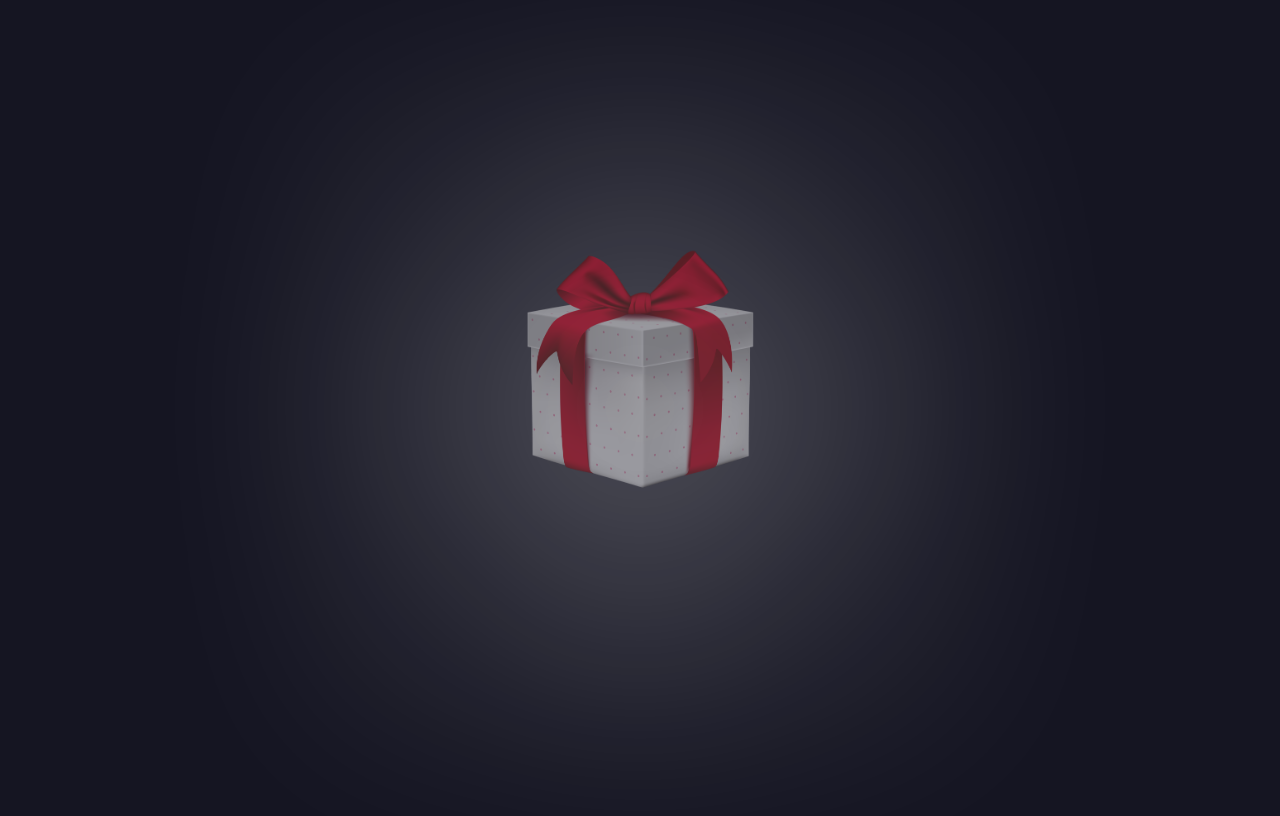
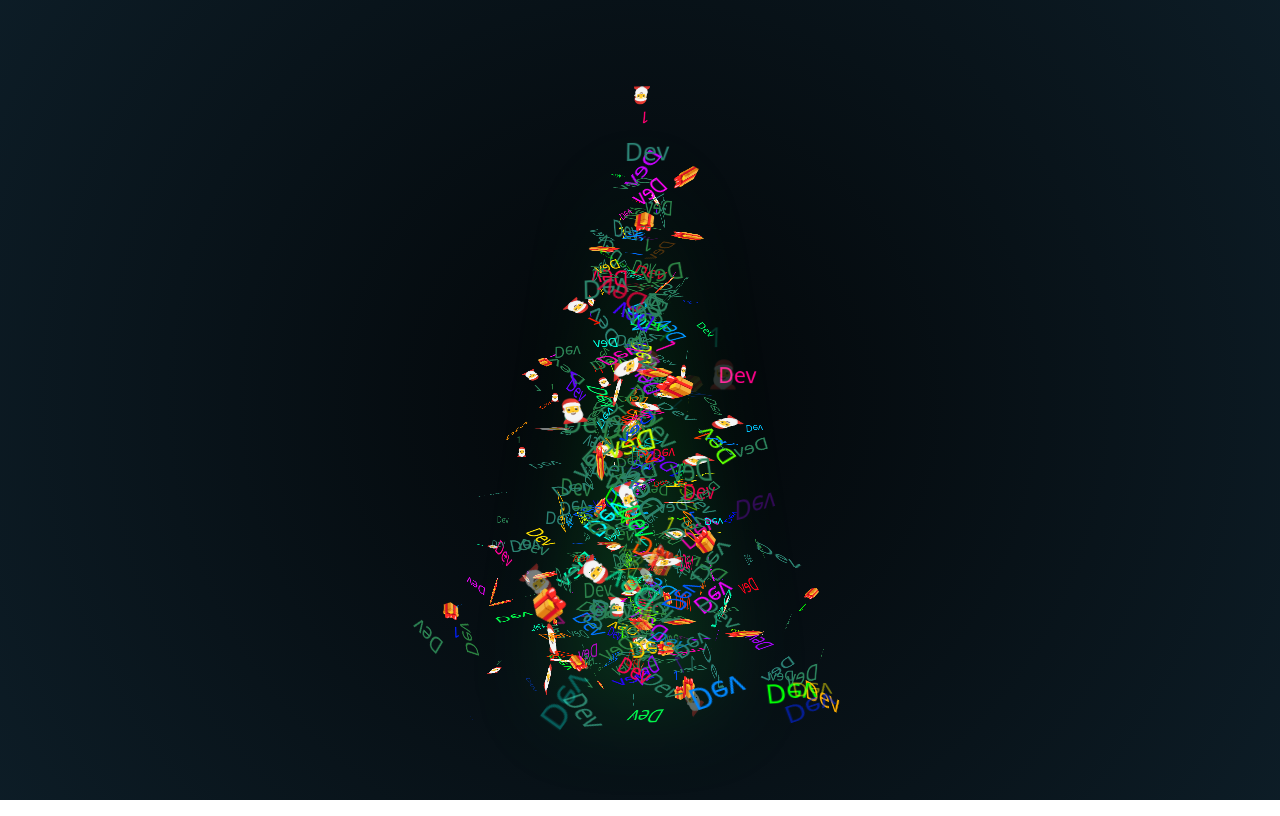
Before and after one commit to frisy-a/Ari, a plain HTML site: page index.html in a window 1280 px wide. Drawn offline with Linux system fonts and the light colour scheme.

Commit message:
Add files via upload

```diff
--- a/index.html
+++ b/index.html
@@ -1,110 +1,422 @@
 <!DOCTYPE html>
-<html lang="en">
-
+<html lang="es">
 <head>
     <meta charset="UTF-8">
     <meta name="viewport" content="width=device-width, initial-scale=1.0">
-    <title>Merry Christmas</title>
-    <link rel="shortcut icon" href="icon.ico" type="image/x-icon">
-
-    <style>
-        body {
-            background-color: #151522;
-            overflow: hidden;
-            display: flex;
-            align-items: center;
-            justify-content: center;
-            transition: 5s;
-        }
-
-
-        .container {
-            width: 100%;
-            min-height: 100vh;
-            display: flex;
-            justify-content: center;
-            align-items: center;
-        }
-
-        button {
-            cursor: pointer;
-            position: relative;
-            width: 250px;
-            height: 250px;
-            display: flex;
-            justify-content: center;
-            align-items: center;
-            background: none;
-            border: none;
-        }
-
-        button div {
-            width: 100%;
-            height: 100%;
-            position: absolute;
-            background: white;
-            border-radius: 100%;
-            filter: blur(150px);
-        }
-
-        img {
-            width: 100%;
-            height: 100%;
-            animation: mystery-box-animation 3s infinite ease-in-out;
-        }
-
-        @keyframes mystery-box-animation {
-
-            0%,
-            100% {
-                transform: translateY(0);
-            }
-
-            50% {
-                transform: translateY(-50px);
-                opacity: 30%;
-            }
-        }
-
-        .transition-background {
-            position: absolute;
-            left: 0;
-            top: 0;
-            width: 100%;
-            min-height: 100vh;
-            background-color: transparent;
-            transition: 0.5s;
-            background-color: #151522;
-            opacity: 0;
-            z-index: -10;
-        }
-
-        .close {
-            opacity: 1;
-            z-index: 10;
-        }
-    </style>
+    <title>Navidad</title>
+    <link rel="stylesheet" href="stile.css">
 </head>
-
 <body>
-    <div class="container">
-        <button id="box">
-            <div></div>
-            <img src="mystery-box.png" alt="">
-        </button>
-    </div>
-
-    <div id="transition" class="transition-background"></div>
-
-    <script>
-        document.getElementById('box').addEventListener('click', function () {
-            document.getElementById('transition').classList.add('close')
-
-            setTimeout(() => {
-                window.location.href = 'merry-christmas.html'
-            }, 500);
-        })
-    </script>
+    <aside>
+        <div></div>
+      </aside>
+      <ul>
+        <li></li>
+        <li></li>
+        <li></li>
+        <li></li>
+        <li></li>
+        <li></li>
+        <li></li>
+        <li></li>
+        <li></li>
+        <li></li>
+        <li></li>
+        <li></li>
+        <li></li>
+        <li></li>
+        <li></li>
+        <li></li>
+        <li></li>
+        <li></li>
+        <li></li>
+        <li></li>
+        <li></li>
+        <li></li>
+        <li></li>
+        <li></li>
+        <li></li>
+        <li></li>
+        <li></li>
+        <li></li>
+        <li></li>
+        <li></li>
+        <li></li>
+        <li></li>
+        <li></li>
+        <li></li>
+        <li></li>
+        <li></li>
+        <li></li>
+        <li></li>
+        <li></li>
+        <li></li>
+        <li></li>
+        <li></li>
+        <li></li>
+        <li></li>
+        <li></li>
+        <li></li>
+        <li></li>
+        <li></li>
+        <li></li>
+        <li></li>
+        <li></li>
+        <li></li>
+        <li></li>
+        <li></li>
+        <li></li>
+        <li></li>
+        <li></li>
+        <li></li>
+        <li></li>
+        <li></li>
+        <li></li>
+        <li></li>
+        <li></li>
+        <li></li>
+        <li></li>
+        <li></li>
+        <li></li>
+        <li></li>
+        <li></li>
+        <li></li>
+        <li></li>
+        <li></li>
+        <li></li>
+        <li></li>
+        <li></li>
+        <li></li>
+        <li></li>
+        <li></li>
+        <li></li>
+        <li></li>
+        <li></li>
+        <li></li>
+        <li></li>
+        <li></li>
+        <li></li>
+        <li></li>
+        <li></li>
+        <li></li>
+        <li></li>
+        <li></li>
+        <li></li>
+        <li></li>
+        <li></li>
+        <li></li>
+        <li></li>
+        <li></li>
+        <li></li>
+        <li></li>
+        <li></li>
+        <li></li>
+        <li></li>
+        <li></li>
+        <li></li>
+        <li></li>
+        <li></li>
+        <li></li>
+        <li></li>
+        <li></li>
+        <li></li>
+        <li></li>
+        <li></li>
+        <li></li>
+        <li></li>
+        <li></li>
+        <li></li>
+        <li></li>
+        <li></li>
+        <li></li>
+        <li></li>
+        <li></li>
+        <li></li>
+        <li></li>
+        <li></li>
+        <li></li>
+        <li></li>
+        <li></li>
+        <li></li>
+        <li></li>
+        <li></li>
+        <li></li>
+        <li></li>
+        <li></li>
+        <li></li>
+        <li></li>
+        <li></li>
+        <li></li>
+        <li></li>
+        <li></li>
+        <li></li>
+        <li></li>
+        <li></li>
+        <li></li>
+        <li></li>
+        <li></li>
+        <li></li>
+        <li></li>
+        <li></li>
+        <li></li>
+        <li></li>
+        <li></li>
+        <li></li>
+        <li></li>
+        <li></li>
+        <li></li>
+        <li></li>
+        <li></li>
+        <li></li>
+        <li></li>
+        <li></li>
+        <li></li>
+        <li></li>
+        <li></li>
+        <li></li>
+        <li></li>
+        <li></li>
+        <li></li>
+        <li></li>
+        <li></li>
+        <li></li>
+        <li></li>
+        <li></li>
+        <li></li>
+        <li></li>
+        <li></li>
+        <li></li>
+        <li></li>
+        <li></li>
+        <li></li>
+        <li></li>
+        <li></li>
+        <li></li>
+        <li></li>
+        <li></li>
+        <li></li>
+        <li></li>
+        <li></li>
+        <li></li>
+        <li></li>
+        <li></li>
+        <li></li>
+        <li></li>
+        <li></li>
+        <li></li>
+        <li></li>
+        <li></li>
+        <li></li>
+        <li></li>
+        <li></li>
+        <li></li>
+        <li></li>
+        <li></li>
+        <li></li>
+        <li></li>
+        <li></li>
+        <li></li>
+        <li></li>
+        <li></li>
+        <li></li>
+        <li></li>
+        <li></li>
+        <li></li>
+        <li></li>
+        <li></li>
+        <li></li>
+        <li></li>
+        <li></li>
+        <li></li>
+        <li></li>
+        <li></li>
+        <li></li>
+        <li></li>
+        <li></li>
+        <li></li>
+        <li></li>
+        <li></li>
+        <li></li>
+        <li></li>
+        <li></li>
+        <li></li>
+        <li></li>
+        <li></li>
+        <li></li>
+        <li></li>
+        <li></li>
+        <li></li>
+        <li></li>
+        <li></li>
+        <li></li>
+        <li></li>
+        <li></li>
+        <li></li>
+        <li></li>
+        <li></li>
+        <li></li>
+        <li></li>
+        <li></li>
+        <li></li>
+        <li></li>
+        <li></li>
+        <li></li>
+        <li></li>
+        <li></li>
+        <li></li>
+        <li></li>
+        <li></li>
+        <li></li>
+        <li></li>
+        <li></li>
+        <li></li>
+        <li></li>
+        <li></li>
+        <li></li>
+        <li></li>
+        <li></li>
+        <li></li>
+        <li></li>
+        <li></li>
+        <li></li>
+        <li></li>
+        <li></li>
+        <li></li>
+        <li></li>
+        <li></li>
+        <li></li>
+        <li></li>
+        <li></li>
+        <li></li>
+        <li></li>
+        <li></li>
+        <li></li>
+        <li></li>
+        <li></li>
+        <li></li>
+        <li></li>
+        <li></li>
+        <li></li>
+        <li></li>
+        <li></li>
+        <li></li>
+        <li></li>
+        <li></li>
+        <li></li>
+        <li></li>
+        <li></li>
+        <li></li>
+        <li></li>
+        <li></li>
+        <li></li>
+        <li></li>
+        <li></li>
+        <li></li>
+        <li></li>
+        <li></li>
+        <li></li>
+        <li></li>
+        <li></li>
+        <li></li>
+        <li></li>
+        <li></li>
+        <li></li>
+        <li></li>
+        <li></li>
+        <li></li>
+        <li></li>
+        <li></li>
+        <li></li>
+        <li></li>
+        <li></li>
+        <li></li>
+        <li></li>
+        <li></li>
+        <li></li>
+        <li></li>
+        <li></li>
+        <li></li>
+        <li></li>
+        <li></li>
+        <li></li>
+        <li></li>
+        <li></li>
+        <li></li>
+        <li></li>
+        <li></li>
+        <li></li>
+        <li></li>
+        <li></li>
+        <li></li>
+        <li></li>
+        <li></li>
+        <li></li>
+        <li></li>
+        <li></li>
+        <li></li>
+        <li></li>
+        <li></li>
+        <li></li>
+        <li></li>
+        <li></li>
+        <li></li>
+        <li></li>
+        <li></li>
+        <li></li>
+        <li></li>
+        <li></li>
+        <li></li>
+        <li></li>
+        <li></li>
+        <li></li>
+        <li></li>
+        <li></li>
+        <li></li>
+        <li></li>
+        <li></li>
+        <li></li>
+        <li></li>
+        <li></li>
+        <li></li>
+        <li></li>
+        <li></li>
+        <li></li>
+        <li></li>
+        <li></li>
+        <li></li>
+        <li></li>
+        <li></li>
+        <li></li>
+        <li></li>
+        <li></li>
+        <li></li>
+        <li></li>
+        <li></li>
+        <li></li>
+        <li></li>
+        <li></li>
+        <li></li>
+        <li></li>
+        <li></li>
+        <li></li>
+        <li></li>
+        <li></li>
+        <li></li>
+        <li></li>
+        <li></li>
+        <li></li>
+        <li></li>
+        <li></li>
+        <li></li>
+        <li></li>
+        <li></li>
+        <li></li>
+        <li></li>
+        <li></li>
+        <li></li>
+        <li></li>
+        <li></li>
+      </ul>
 </body>
-
+<script src="script.js"></script>
 </html>
--- /dev/null
+++ b/script.js
@@ -0,0 +1,57 @@
+const baubles = document.querySelectorAll("li");
+const lights = document.querySelectorAll("li:nth-child(odd)");
+const maxX = 30;
+const maxY = 35;
+const baublesLength = baubles.length;
+
+baubles.forEach((bauble, i) => {
+  // Tree
+  const y = Math.pow(i / baublesLength, 0.5) * maxY * 2 - maxY;
+  const x =
+    Math.pow((maxX * i) / baublesLength, 0.5) *
+    5.5 *
+    Math.random() *
+    (i % 2 === 0 ? 1 : -1);
+  const r = Math.random();
+  const n = Math.random();
+
+  bauble.style.setProperty("--x", `${x}vmin`);
+  bauble.style.setProperty("--y", `${y}vmin`);
+  bauble.style.setProperty("--r", `${r}turn`);
+  bauble.style.setProperty("--sign", n > 0.5 ? -1 : 1);
+  bauble.style.setProperty("--s", Math.random() * 0.875 + 0.125);
+  bauble.style.setProperty("--hue", Math.random() * 360);
+
+  bauble.textContent =
+    Math.random() >= 0.2 ? "Dev" : Math.random() >= 0.5 ? "1🎅" : "1🎁";
+
+  if (i % 2 === 0) {
+    bauble.animate(
+      { opacity: [1, 1, 0] },
+      {
+        duration: 2000 + Math.random() * 3000,
+        iterations: Infinity,
+        direction: "alternate",
+        delay: Math.random() * -16000,
+        easing: "ease-in"
+      }
+    );
+  }
+  const animation = bauble.animate(
+    { transform: ["rotateX(1turn) rotateY(2turn)"] },
+    {
+      duration: 7000 + Math.random() * 13000,
+      iterations: Infinity,
+      direction: "alternate",
+      delay: Math.random() * -16000,
+      easing: "ease-in",
+      composite: "add"
+    }
+  );
+  if (
+    i % 2 === 1 ||
+    !window.matchMedia?.("(prefers-reduced-motion: no-preference)")
+  ) {
+    animation.pause();
+  }
+});
--- /dev/null
+++ b/stile.css
@@ -0,0 +1,81 @@
+body {
+  height: 100vh;
+  height: 100svh;
+  display: grid;
+  perspective: 150vmin;
+  overflow: hidden;
+  background: radial-gradient(circle, hsl(203 50% 2%), hsl(203 50% 10%));
+  font-family: system-ui, sans-serif;
+  font-size: 3.6vmin;
+}
+
+* {
+  margin: 0;
+  padding: 0;
+  box-sizing: border-box;
+}
+
+ul {
+  list-style: none;
+  display: grid;
+  margin: auto;
+
+  /* Ajustamos para que el giro sea unificado */
+  animation: display-case 10s infinite linear;
+  transform-style: preserve-3d;
+}
+
+li {
+  width: 2vmin;
+  height: 2vmin;
+  grid-column: 1 / 2;
+  grid-row: 1 / 2;
+  border: 0.85vmin double currentColor;
+  border-width: 0;
+  color: hsl(var(--hue, 343), 99%, 50%);
+  width: 4vmin;
+  height: 4vmin;
+  border-radius: 50%;
+  transform: translateY(var(--y)) rotateY(var(--r)) translateX(var(--x))
+    scale(var(--s));
+  transform-style: preserve-3d;
+  display: grid;
+  place-items: center;
+}
+li:nth-of-type(even) {
+  color: hsl(153 70% 50%);
+  color: hsl(calc(133 + mod(var(--hue), 40)) 50% 34%);
+}
+
+/* Animación del contenedor girando en un sentido */
+@keyframes display-case {
+  to {
+    transform: rotateY(360deg);
+  }
+}
+
+aside {
+  position: absolute;
+  z-index: -1;
+  margin: auto;
+  inset: 0;
+  content: "";
+  filter: blur(6vmin);
+  height: 70vmin;
+  width: 35vmin;
+  transform: translateY(5vmin) translateZ(-10vmin);
+}
+aside div {
+  position: absolute;
+  inset: 0vmin 7vmin;
+  background: hsl(133 80% 40%);
+  clip-path: polygon(50% 0%, 100% 100%, 0% 100%);
+  opacity: 0.5;
+  animation: pulse 6677ms infinite alternate ease-in-out;
+}
+
+@keyframes pulse {
+  to {
+    opacity: 0.2;
+  }
+}
```
